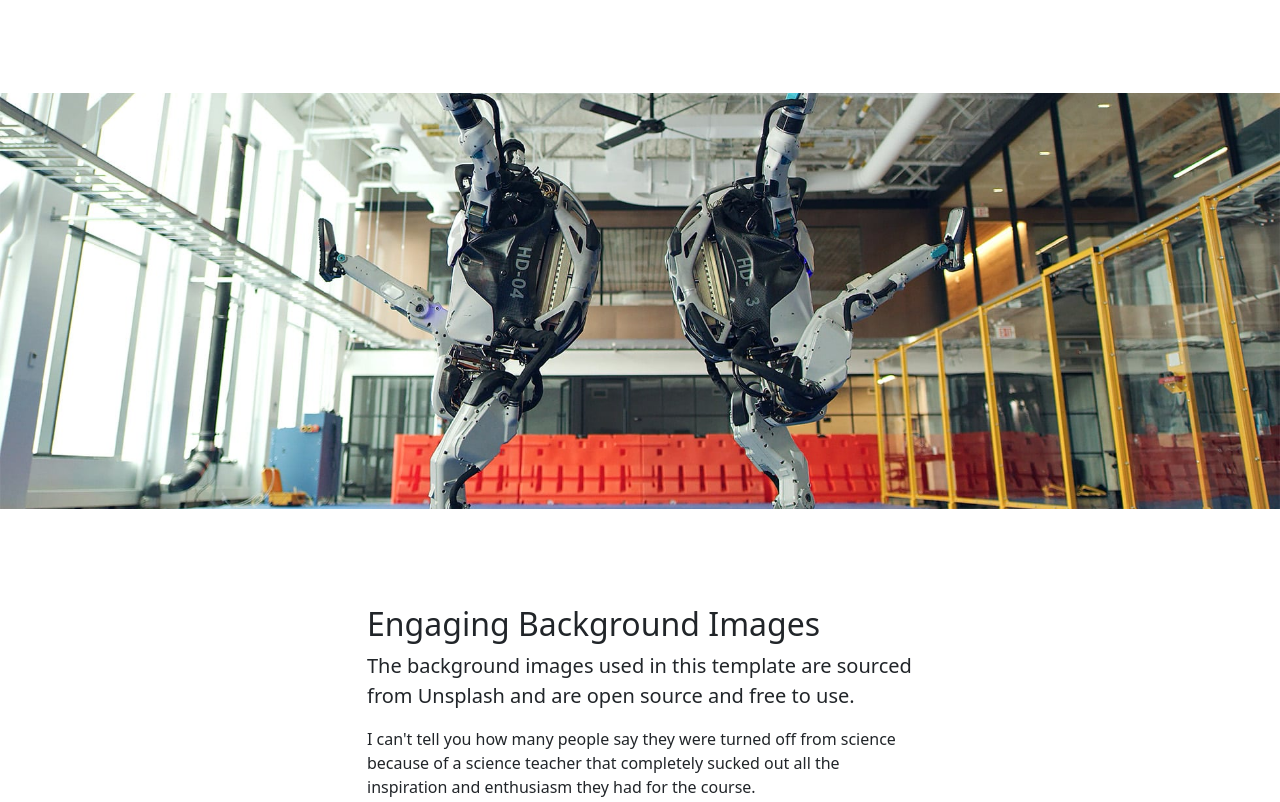
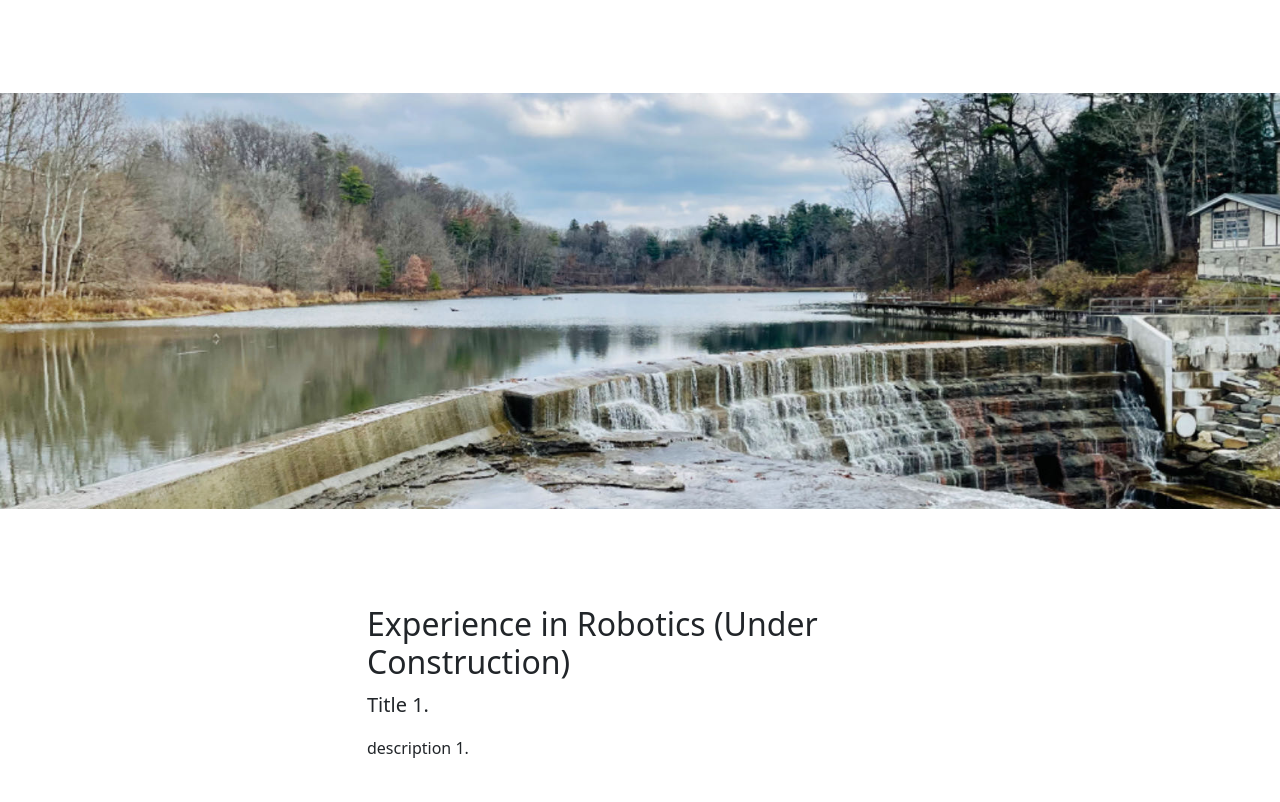
Before and after one commit to ReavenH/zh444.github.io, a plain HTML site: page index.html in a window 1280 px wide. Shown: the part 1207-2009 px from the top of the page. Drawn offline with nearby package versions, Linux system fonts and the light colour scheme.

Commit message:
Update index.html

```diff
--- a/index.html
+++ b/index.html
@@ -51,7 +51,7 @@
             </div>
         </section>
         <!-- Image element - set the background image for the header in the line below-->
-        <div class="py-5 bg-image-full" style="background-image: url('https://github.com/ReavenH/zh444.github.io/blob/main/assets/atlas-duo-dance.jpg?raw=true')">
+        <div class="py-5 bg-image-full" style="background-image: url('https://github.com/ReavenH/zh444.github.io/blob/main/assets/background-waterfall.jpg?raw=true')">
             <!-- Put anything you want here! The spacer below with inline CSS is just for demo purposes!-->
             <div style="height: 20rem"></div>
         </div>
@@ -60,9 +60,9 @@
             <div class="container my-5">
                 <div class="row justify-content-center">
                     <div class="col-lg-6">
-                        <h2>Engaging Background Images</h2>
-                        <p class="lead">The background images used in this template are sourced from Unsplash and are open source and free to use.</p>
-                        <p class="mb-0">I can't tell you how many people say they were turned off from science because of a science teacher that completely sucked out all the inspiration and enthusiasm they had for the course.</p>
+                        <h2>Experience in Robotics (Under Construction)</h2>
+                        <p class="lead">Title 1.</p>
+                        <p class="mb-0">description 1.</p>
                     </div>
                 </div>
             </div>
```
